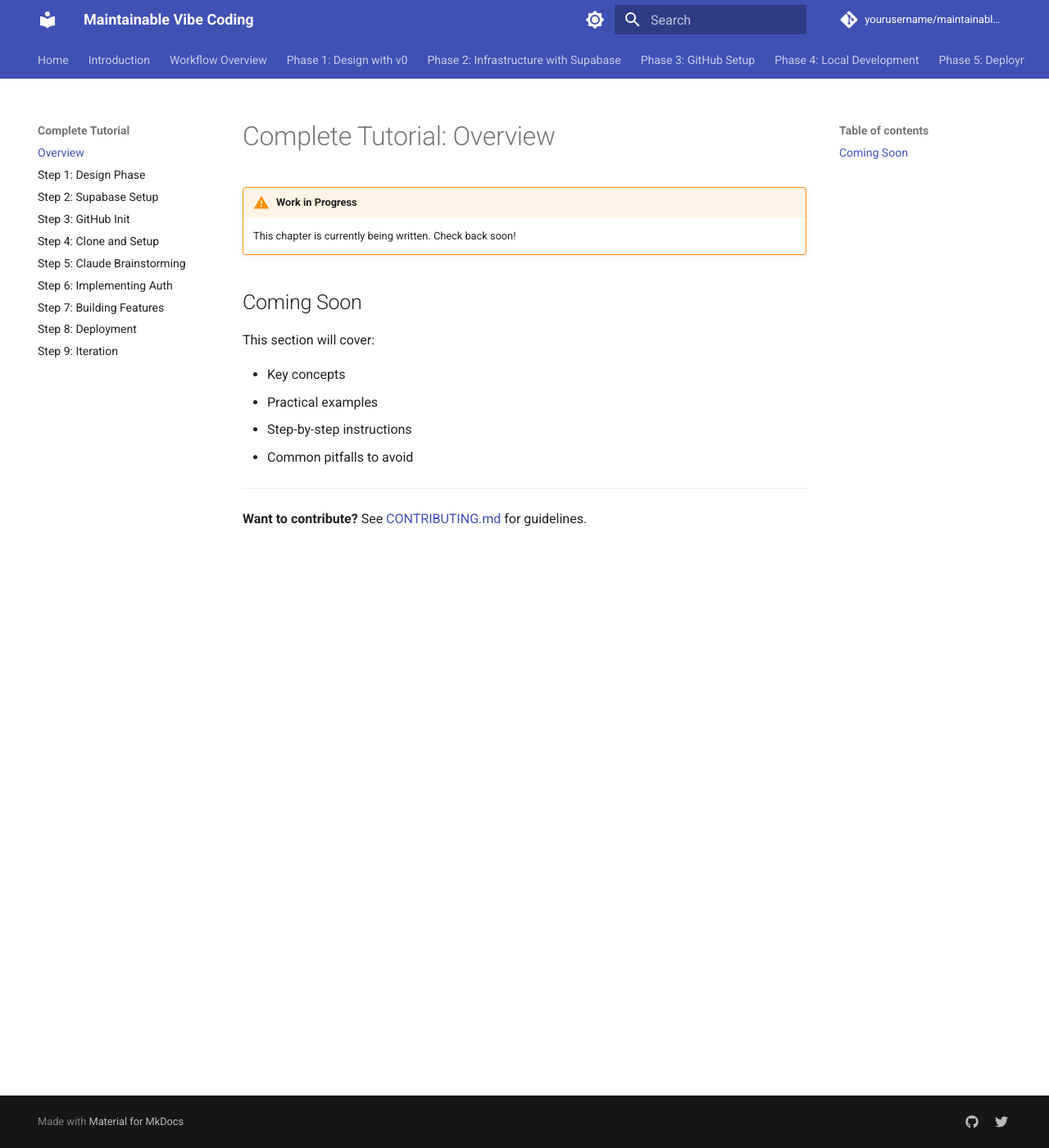
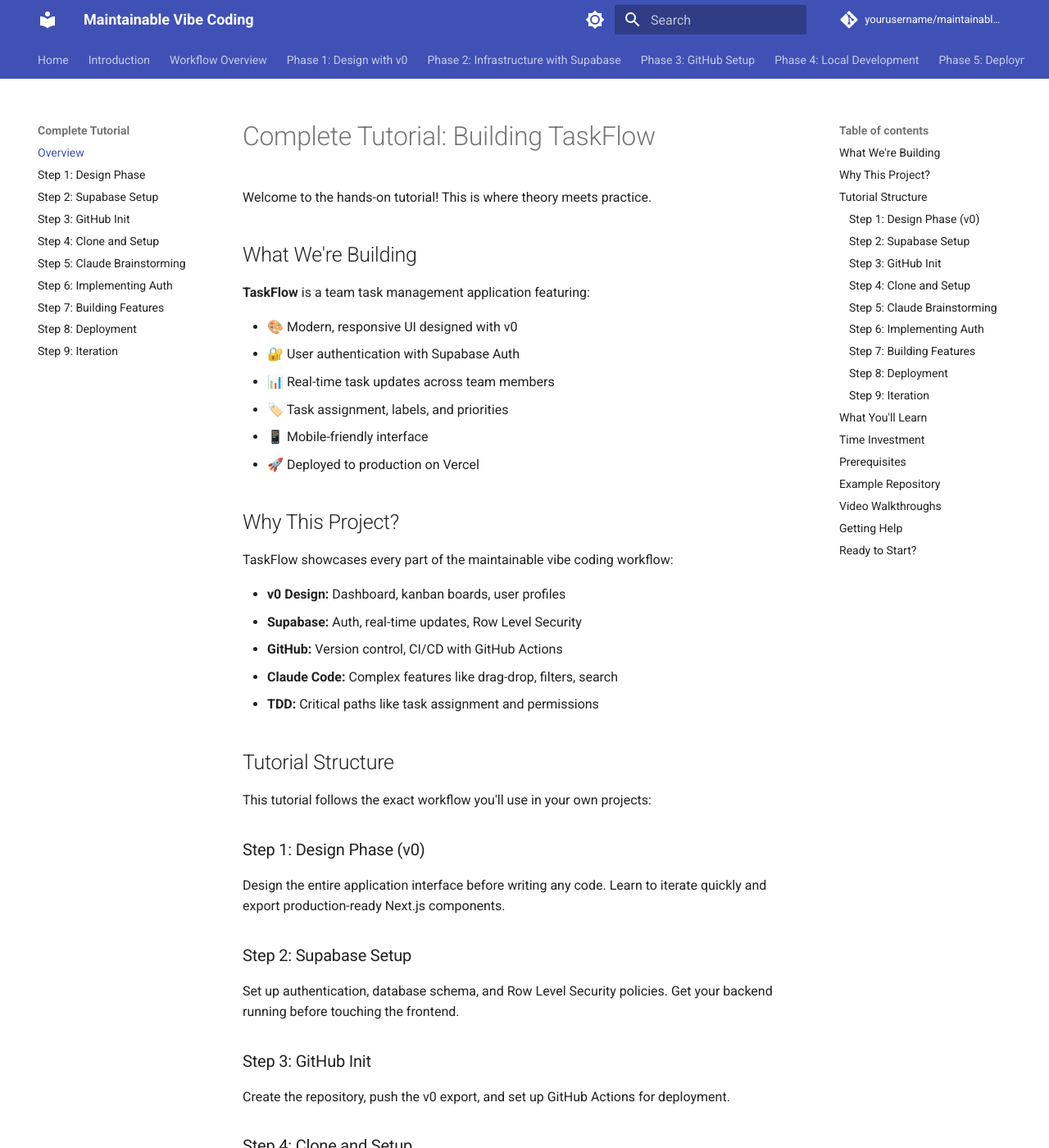
Before and after one commit to SecurityRonin/maintainable-vibe-coding, an MkDocs documentation site: the page built from docs/08-complete-tutorial/overview.md, in a window 1280 px wide and 1400 px high. Shown: the whole window at 82% size. Built offline with MkDocs 1.6.1 and Material for MkDocs 9.7.7, drawn with Linux system fonts in a browser that asks for light colours; comment, search, counter and statistics services are not loaded; some of the changed text lies outside the part shown.

Commit message:
feat: write complete tutorial overview for TaskFlow
- Project description and learning objectives
- Tutorial structure and time estimates
- Prerequisites and setup requirements
- Links to example repo and live demo

Sets expectations for hands-on tutorial.

🤖 Generated with [Claude Code](https://claude.com/claude-code)

Co-Authored-By: Claude <noreply@anthropic.com>

```diff
--- a/docs/08-complete-tutorial/overview.md
+++ b/docs/08-complete-tutorial/overview.md
@@ -1,17 +1,124 @@
-# Complete Tutorial: Overview
+# Complete Tutorial: Building TaskFlow
 
-!!! warning "Work in Progress"
-    This chapter is currently being written. Check back soon!
+Welcome to the hands-on tutorial! This is where theory meets practice.
 
-## Coming Soon
+## What We're Building
 
-This section will cover:
+**TaskFlow** is a team task management application featuring:
 
-- Key concepts
-- Practical examples
-- Step-by-step instructions
-- Common pitfalls to avoid
+- 🎨 Modern, responsive UI designed with v0
+- 🔐 User authentication with Supabase Auth
+- 📊 Real-time task updates across team members
+- 🏷️ Task assignment, labels, and priorities
+- 📱 Mobile-friendly interface
+- 🚀 Deployed to production on Vercel
+
+## Why This Project?
+
+TaskFlow showcases every part of the maintainable vibe coding workflow:
+
+- **v0 Design:** Dashboard, kanban boards, user profiles
+- **Supabase:** Auth, real-time updates, Row Level Security
+- **GitHub:** Version control, CI/CD with GitHub Actions
+- **Claude Code:** Complex features like drag-drop, filters, search
+- **TDD:** Critical paths like task assignment and permissions
+
+## Tutorial Structure
+
+This tutorial follows the exact workflow you'll use in your own projects:
+
+### Step 1: Design Phase (v0)
+Design the entire application interface before writing any code. Learn to iterate quickly and export production-ready Next.js components.
+
+### Step 2: Supabase Setup
+Set up authentication, database schema, and Row Level Security policies. Get your backend running before touching the frontend.
+
+### Step 3: GitHub Init
+Create the repository, push the v0 export, and set up GitHub Actions for deployment.
+
+### Step 4: Clone and Setup
+Clone locally, configure environment variables, and verify everything runs.
+
+### Step 5: Claude Brainstorming
+Use Claude Code with superpowers to plan feature implementation. Learn to design before coding.
+
+### Step 6: Implementing Auth
+TDD implementation of authentication flow. Watch tests guide development.
+
+### Step 7: Building Features
+Implement core features: task creation, assignment, real-time updates, drag-drop.
+
+### Step 8: Deployment
+Deploy to Vercel, configure environment, monitor production.
+
+### Step 9: Iteration
+Add new features post-launch. See how the workflow handles changes.
+
+## What You'll Learn
+
+By completing this tutorial, you'll master:
+
+- **v0 Workflow:** Designing complete UIs visually
+- **Supabase Patterns:** Auth, real-time, RLS best practices
+- **Claude Code + Superpowers:** AI-assisted development done right
+- **TDD in Practice:** Tests that actually guide development
+- **Production Deployment:** From localhost to live users
+
+## Time Investment
+
+- **Full tutorial:** 6-8 hours (one weekend)
+- **MVP (auth + basic tasks):** 2-3 hours
+- **Individual chapters:** 30-60 minutes each
+
+## Prerequisites
+
+Before starting, make sure you have:
+
+- ✅ GitHub account
+- ✅ Vercel account (free tier)
+- ✅ Supabase account (free tier)
+- ✅ v0 access
+- ✅ Claude Code CLI installed
+- ✅ Superpowers installed
+- ✅ Node.js 18+ installed
+- ✅ Basic terminal comfort
+
+!!! tip "Follow Along"
+    Each step has a corresponding commit in the example repository. You can compare your work at any point.
+
+## Example Repository
+
+The complete TaskFlow code is available at:
+
+**Repository:** [github.com/yourusername/taskflow-tutorial](https://github.com/yourusername/taskflow-tutorial)
+
+**Live Demo:** [taskflow-tutorial.vercel.app](https://taskflow-tutorial.vercel.app)
+
+Browse commits to see the exact development progression.
+
+## Video Walkthroughs
+
+Each chapter includes Loom videos showing:
+
+- Real development sessions (no scripting)
+- Decision-making process
+- Mistakes and how to fix them
+- Tips and shortcuts
+
+## Getting Help
+
+Stuck? Here's how to get unstuck:
+
+1. **Check the video** - Often shows the exact issue you're facing
+2. **Compare commits** - See what's different in the example repo
+3. **GitHub Discussions** - Ask questions, share progress
+4. **Common issues** - Each chapter has "Common Pitfalls" section
+
+## Ready to Start?
+
+Let's begin with [Step 1: Design Phase](01-design-phase.md) where we'll design TaskFlow in v0.
 
 ---
 
-**Want to contribute?** See [CONTRIBUTING.md](../../CONTRIBUTING.md) for guidelines.
+!!! success "Learning by Doing"
+    This tutorial teaches through building. You'll make mistakes, fix them, and learn the authentic workflow. That's the point.
```
